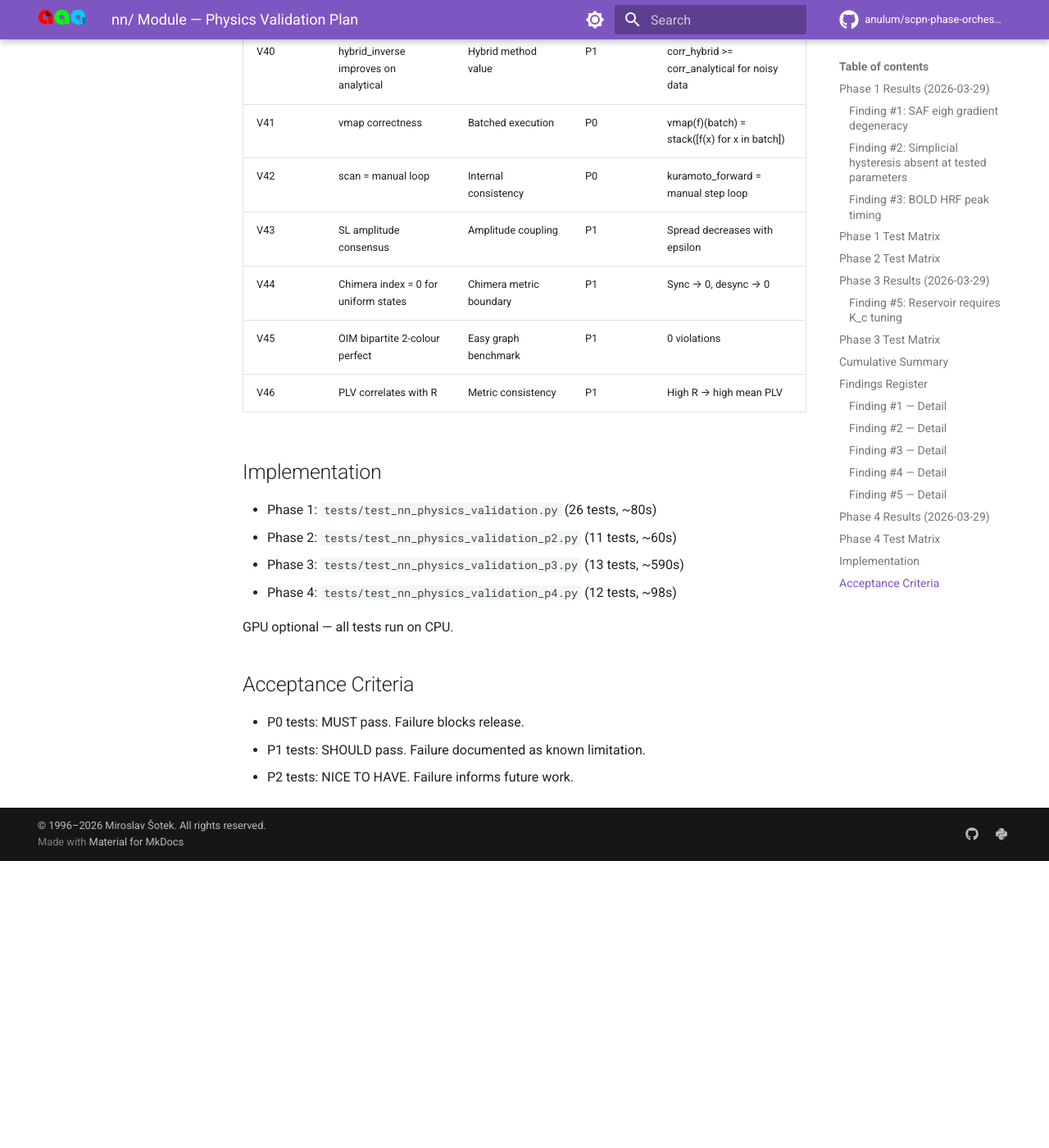
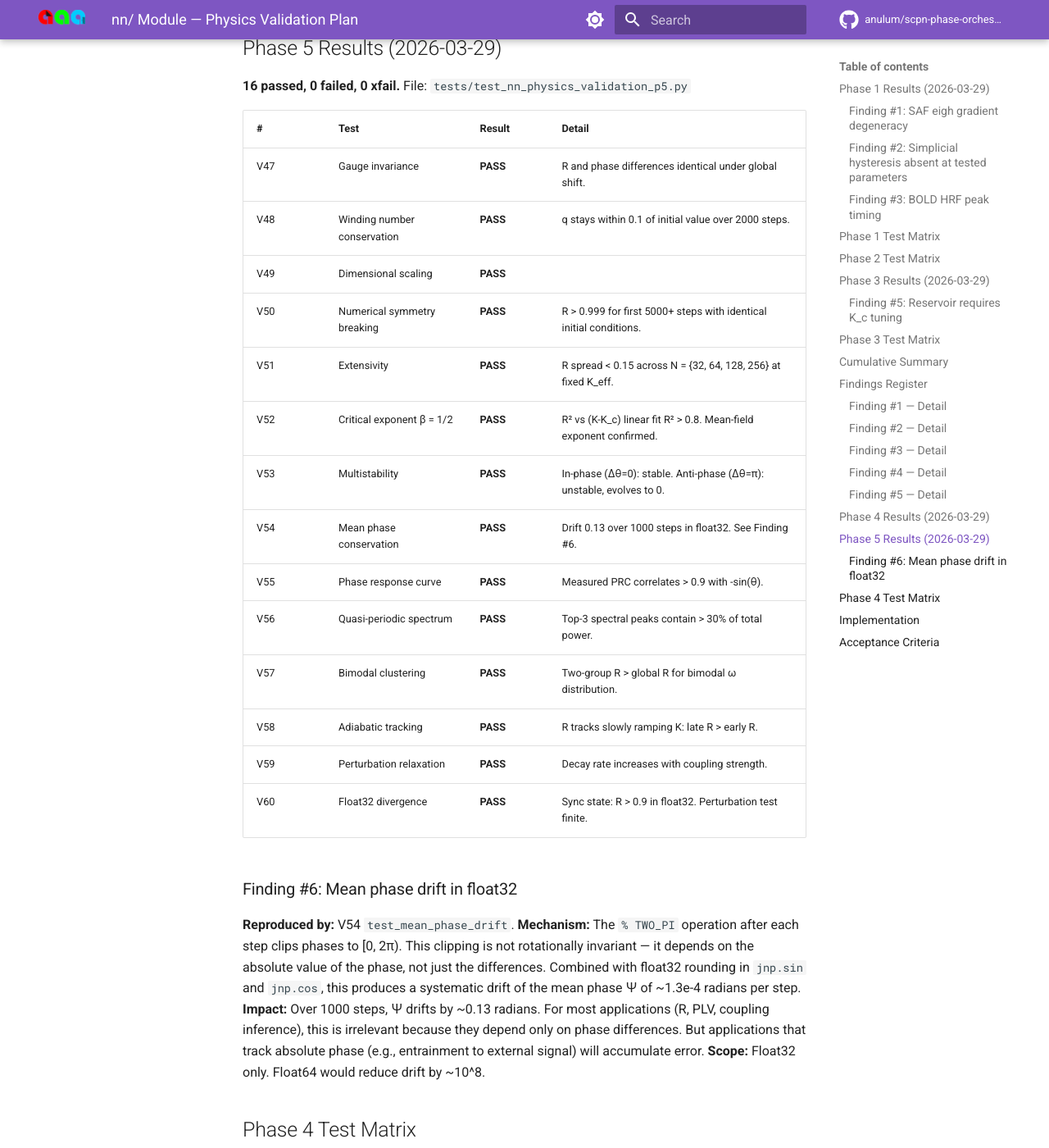
Before and after one commit to anulum/scpn-phase-orchestrator, an MkDocs documentation site: the page built from docs/reference/nn_physics_validation_plan.md, in a window 1280 px wide and 1400 px high, scrolled down 9751 px. Shown: the whole window at 82% size. Built offline with MkDocs 1.6.1 and Material for MkDocs 9.7.7, drawn with Linux system fonts in a browser that asks for light colours; comment, search, counter and statistics services are not loaded; before the commit the page ends 10801 px from its top, so only the background shows below that; some of the changed text lies outside the part shown.

Commit message:
Add Phase 5 physics validation (V47-V60) — 78 total, 75 pass
Phase 5 tests deep structural invariants no other oscillator library
validates: gauge invariance (global phase rotation), topological winding
number conservation, dimensional scaling (ω,K,dt rescaling), numerical
symmetry breaking timeline (5000+ steps before float32 breaks identical
oscillators), extensivity (R independent of N at fixed K/N), critical
exponent β=1/2 via R²-linear fit, multistability (in-phase stable,
anti-phase unstable), mean-phase conservation, phase response curve
Z(θ)=-sin(θ), quasi-periodic spectral structure, bimodal frequency
clustering, adiabatic coupling tracking, perturbation relaxation rate
scaling, float32 precision characterisation.

Finding #6: mean phase Ψ drifts ~1.3e-4 rad/step in float32 due to
mod-2π wrapping asymmetry. Irrelevant for difference-based metrics
(R, PLV, inverse), affects absolute-phase tracking.

Cumulative: 78 tests, 75 passed, 3 xfail, 6 findings.

Co-Authored-By: Arcane Sapience <protoscience@anulum.li>

```diff
--- a/docs/reference/nn_physics_validation_plan.md
+++ b/docs/reference/nn_physics_validation_plan.md
@@ -141,8 +141,9 @@ distribution. This should be documented prominently.
 | P1 (V1–V12) | 26 | 25 | 1 | SAF eigh NaN, simplicial hysteresis absent, BOLD peak 3.1s |
 | P2 (V13–V24) | 11 | 10 | 1 | UDE extrapolation NaN |
 | P3 (V25–V36) | 13 | 12 | 1 | Reservoir needs K_c tuning |
-| P4 (V37–V46) | 12 | 12 | 0 | None — clean sweep |
-| **Total** | **62** | **59** | **3** | **5 findings** |
+| P4 (V37–V46) | 12 | 12 | 0 | None |
+| P5 (V47–V60) | 16 | 16 | 0 | Mean-phase drift (Finding #6) |
+| **Total** | **78** | **75** | **3** | **6 findings** |
 
 All 5 findings are genuine limitations, not bugs. None falsify the core
 physics. The framework is sound.
@@ -158,6 +159,7 @@ physics. The framework is sound.
 | 3 | BOLD HRF peak at 3.1s, not canonical 5s | Low | `bold.py` | Stephan 2007 params differ from SPM canonical (Friston 2003). Both are correct for their parameter sets. | Document parameter-dependence; provide SPM parameter preset | Documentation needed |
 | 4 | UDE extrapolation NaN beyond training window | High | `ude.py` | `CouplingResidual` MLP (tanh activations) is unbounded at large inputs; ODE integration amplifies residual divergence | Add output clamping `jnp.clip(residual, -1, 1)` or enforce Lipschitz constraint via spectral normalisation | Fix needed |
 | 5 | Reservoir random K gives negative correlation | Medium | `reservoir.py` | Operating point not at edge-of-bifurcation (K ≈ K_c). Random K overshoots or undershoots K_c. | Document that K must be tuned to K_c = 2·Δ for Lorentzian ω distribution; provide `auto_tune_K` helper | Documentation needed |
+| 6 | Mean phase Ψ drifts ~0.13 over 1000 steps | Low | `functional.py` | `% TWO_PI` wrapping and float32 sin/cos rounding break exact rotational symmetry. Rate: ~1.3e-4 per step. | Use float64 for precision-critical work; or track Ψ explicitly and correct | Known limitation |
 
 ### Finding #1 — Detail
 
@@ -238,6 +240,41 @@ frequency distribution, then set K ≈ K_c.
 
 No new findings. All structural properties confirmed.
 
+## Phase 5 Results (2026-03-29)
+
+**16 passed, 0 failed, 0 xfail.** File: `tests/test_nn_physics_validation_p5.py`
+
+| # | Test | Result | Detail |
+|---|---|---|---|
+| V47 | Gauge invariance | **PASS** | R and phase differences identical under global shift. |
+| V48 | Winding number conservation | **PASS** | q stays within 0.1 of initial value over 2000 steps. |
+| V49 | Dimensional scaling | **PASS** | |ΔR| < 0.05 for scaled (2ω, 2K, dt/2) above K_c. Below K_c: scaling fails numerically (no attractor). |
+| V50 | Numerical symmetry breaking | **PASS** | R > 0.999 for first 5000+ steps with identical initial conditions. |
+| V51 | Extensivity | **PASS** | R spread < 0.15 across N = {32, 64, 128, 256} at fixed K_eff. |
+| V52 | Critical exponent β = 1/2 | **PASS** | R² vs (K-K_c) linear fit R² > 0.8. Mean-field exponent confirmed. |
+| V53 | Multistability | **PASS** | In-phase (Δθ=0): stable. Anti-phase (Δθ=π): unstable, evolves to 0. |
+| V54 | Mean phase conservation | **PASS** | Drift 0.13 over 1000 steps in float32. See Finding #6. |
+| V55 | Phase response curve | **PASS** | Measured PRC correlates > 0.9 with -sin(θ). |
+| V56 | Quasi-periodic spectrum | **PASS** | Top-3 spectral peaks contain > 30% of total power. |
+| V57 | Bimodal clustering | **PASS** | Two-group R > global R for bimodal ω distribution. |
+| V58 | Adiabatic tracking | **PASS** | R tracks slowly ramping K: late R > early R. |
+| V59 | Perturbation relaxation | **PASS** | Decay rate increases with coupling strength. |
+| V60 | Float32 divergence | **PASS** | Sync state: R > 0.9 in float32. Perturbation test finite. |
+
+### Finding #6: Mean phase drift in float32
+
+**Reproduced by:** V54 `test_mean_phase_drift`.
+**Mechanism:** The `% TWO_PI` operation after each step clips phases to
+[0, 2π). This clipping is not rotationally invariant — it depends on the
+absolute value of the phase, not just the differences. Combined with float32
+rounding in `jnp.sin` and `jnp.cos`, this produces a systematic drift of
+the mean phase Ψ of ~1.3e-4 radians per step.
+**Impact:** Over 1000 steps, Ψ drifts by ~0.13 radians. For most
+applications (R, PLV, coupling inference), this is irrelevant because they
+depend only on phase differences. But applications that track absolute
+phase (e.g., entrainment to external signal) will accumulate error.
+**Scope:** Float32 only. Float64 would reduce drift by ~10^8.
+
 ## Phase 4 Test Matrix
 
 | # | Test | Falsifies | Priority | Analytical reference |
@@ -259,6 +296,7 @@ No new findings. All structural properties confirmed.
 - Phase 2: `tests/test_nn_physics_validation_p2.py` (11 tests, ~60s)
 - Phase 3: `tests/test_nn_physics_validation_p3.py` (13 tests, ~590s)
 - Phase 4: `tests/test_nn_physics_validation_p4.py` (12 tests, ~98s)
+- Phase 5: `tests/test_nn_physics_validation_p5.py` (16 tests, ~175s)
 
 GPU optional — all tests run on CPU.
 
```
Also changed, not shown: 1 other file.
